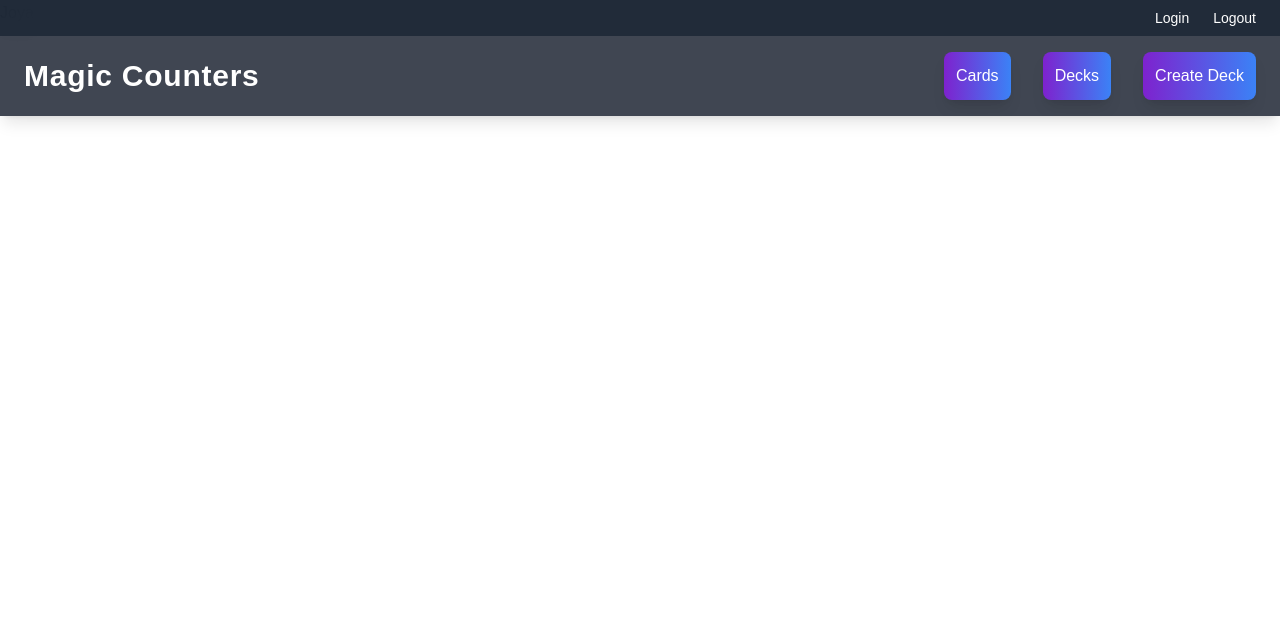
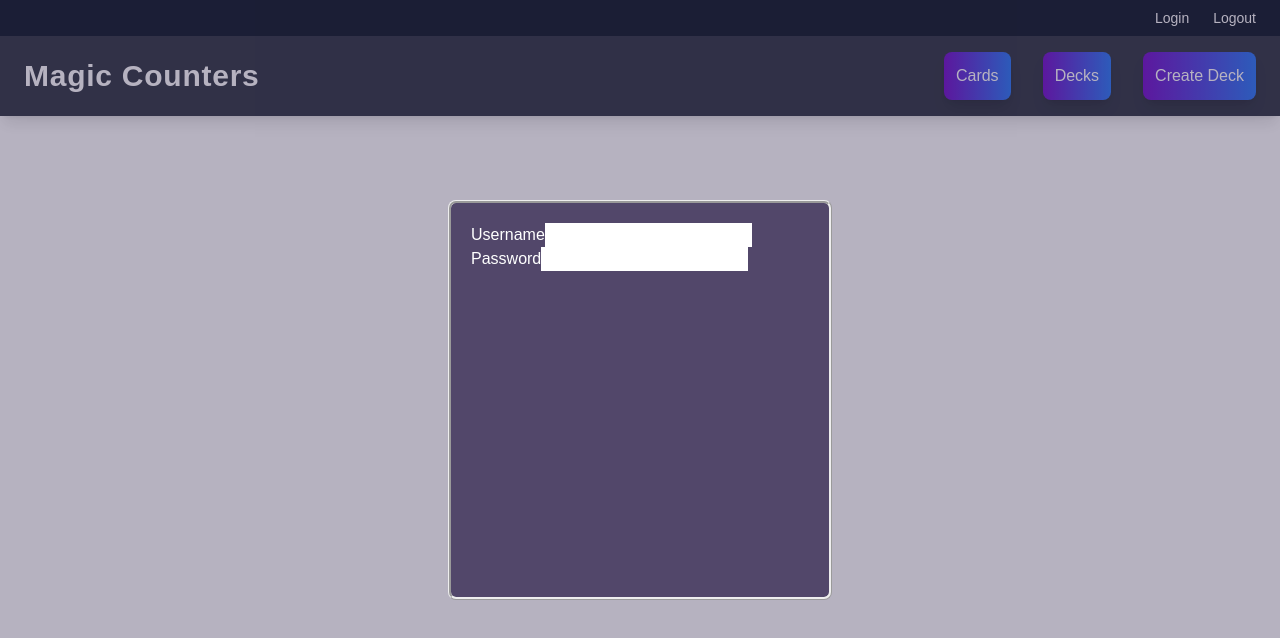
Before and after one commit to BenjaminBaigorria/Magic-counters-NextJs, a Next.js app: page / in a window 1280 px wide. Shown: the top 638 px of the page. Built offline with nearby package versions, Linux system fonts and the light colour scheme.

Commit message:
Modal login css and states

```diff
--- a/package.json
+++ b/package.json
@@ -11,7 +11,8 @@
   "dependencies": {
     "next": "15.1.7",
     "react": "^19.0.0",
-    "react-dom": "^19.0.0"
+    "react-dom": "^19.0.0",
+    "react-modal": "^3.16.3"
   },
   "devDependencies": {
     "@eslint/eslintrc": "^3",
--- a/src/app/layout.js
+++ b/src/app/layout.js
@@ -1,3 +1,5 @@
+
+
 import { Roboto } from "next/font/google"
 import "./globals.css"
 import Navbar from "@/components/Navbar"
@@ -21,9 +23,11 @@ export default function RootLayout({ children }) {
   return (
     <html lang="en">
       <body>
-        <Navbar/>
-        <hr></hr>
-        {children}
+        <Navbar />
+        <div>
+
+          {children}
+        </div>
       </body>
     </html>
   )
--- a/src/app/page.js
+++ b/src/app/page.jsx
@@ -1,9 +1,9 @@
-import Image from "next/image";
+
 
 export default function Home() {
   return (
     <div>
-      Joya
+      <h1></h1>
     </div>
   );
 }
--- /dev/null
+++ b/src/components/Modal.jsx
@@ -0,0 +1,36 @@
+"use client"
+
+import Modal from "react-modal"
+import { Children, useState } from "react"
+
+const customStyles = {
+    overlay:{
+        backgroundColor:"rgba(15, 0, 49, 0.30)"
+    },
+    content: {
+        width: "30%",
+        height: "50%",
+        margin: "auto",
+        backgroundColor: "rgba(15, 0, 49, 0.6)", // Color corregido
+        border:"ridge",
+        borderRadius: "8px", // Añadí borderRadius para hacerlo más estético
+        padding: "20px", // Añadí un padding para que los elementos no toquen los bordes
+        color: "white",
+    }
+  };
+
+export default function NewModal({ open,setOpen,children}) {
+
+
+    return (
+        <div >
+            <Modal style={customStyles}
+            ariaHideApp={false}
+            isOpen={open}
+            onRequestClose={setOpen}>
+
+                {children}
+            </Modal>
+        </div>
+    )
+}
--- a/src/components/Navbar.jsx
+++ b/src/components/Navbar.jsx
@@ -2,25 +2,42 @@
 
 import Link from "next/link";
 import "./Navbar.css"
+import NewModal from "./Modal";
+import { useState } from "react";
 
 export default function Navbar() {
+
+    const [open, setOpen] = useState(true)
+
     return (
-        <div className="fixed top-0 left-0 w-full bg-gray-900/80 backdrop-blur-lg shadow-lg text-white z-50">
+        <div className="bg-gray-900/80 backdrop-blur-lg shadow-lg text-white z-50">
             {/* Login */}
             <div className="flex justify-end px-6 py-2 bg-gray-800/90 text-sm">
                 <ul className="flex space-x-6">
-                    <li className="hover:text-blue-400 cursor-pointer transition duration-300">Login</li>
+                    <li className="hover:text-blue-400 cursor-pointer transition duration-300" onClick={() => setOpen(true)}>Login</li>
                     <li className="hover:text-red-400 cursor-pointer transition duration-300">Logout</li>
                 </ul>
             </div>
-
+            <NewModal open={open} setOpen={() => setOpen(false)}>
+                <div>
+                    <form>
+                        <div>
+                            <label>Username</label>
+                            <input type="text" name="username"></input>
+                        </div>
+                        <div>
+                            <label>Password</label>
+                            <input type="text" name="password"></input>
+                        </div>
+                    </form>
+                </div>
+            </NewModal>
             {/* Navbar Principal */}
             <nav className="max-w-9xl mx-auto px-6 py-4 flex items-center justify-between">
                 {/* Logo */}
                 <Link href="./" className="text-3xl font-extrabold tracking-wide text-white hover:text-blue-400 transition mr-16">
                     Magic Counters
                 </Link>
-
                 {/* Menú */}
                 <ul className="flex space-x-8">
                     <li>
```
Also changed, not shown: 1 other file (tests, documents, lock files or other folders).
